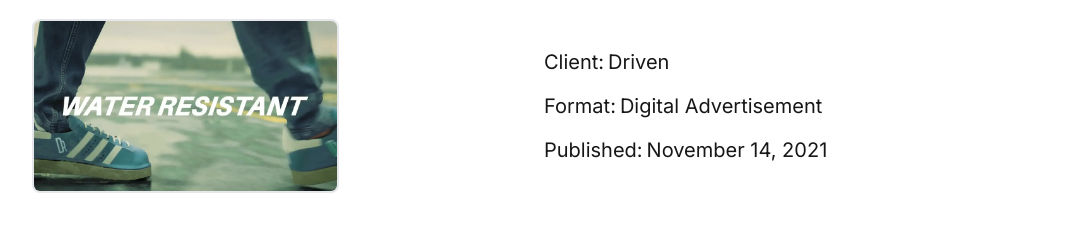
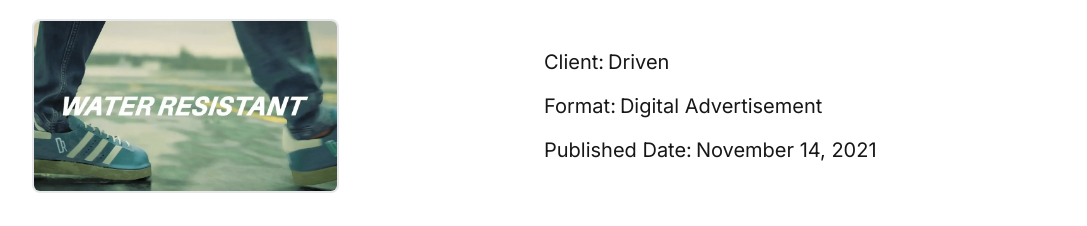
Before and after one commit to GENR8-Studios/genr8-studios-website-nextjs, a Next.js app: page /projects/driven in a window 1280 px wide. Shown: the part 1100-1326 px from the top of the page, without its empty margins (96-1183 px from the left). Built offline with nearby package versions, Linux system fonts and the light colour scheme.

Commit message:
update markup

```diff
--- a/src/components/shared/Layout/ProfilePageLayout.tsx
+++ b/src/components/shared/Layout/ProfilePageLayout.tsx
@@ -82,7 +82,7 @@ const ProjectPageLayout = (props: any) => {
     { key: 2, label: "Format:", value: projectFormat },
     {
       key: 3,
-      label: "Published:",
+      label: "Published Date:",
       value: (
         <>
           <time dateTime={projectPublishedDateFormat}>
```
